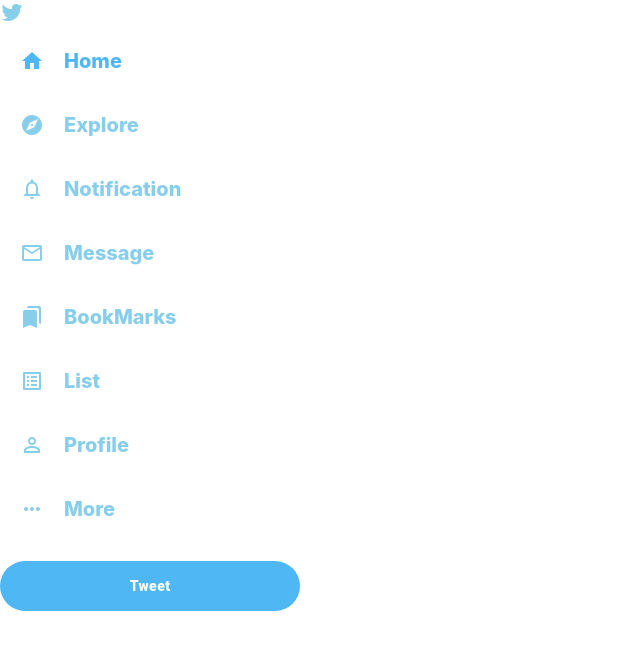
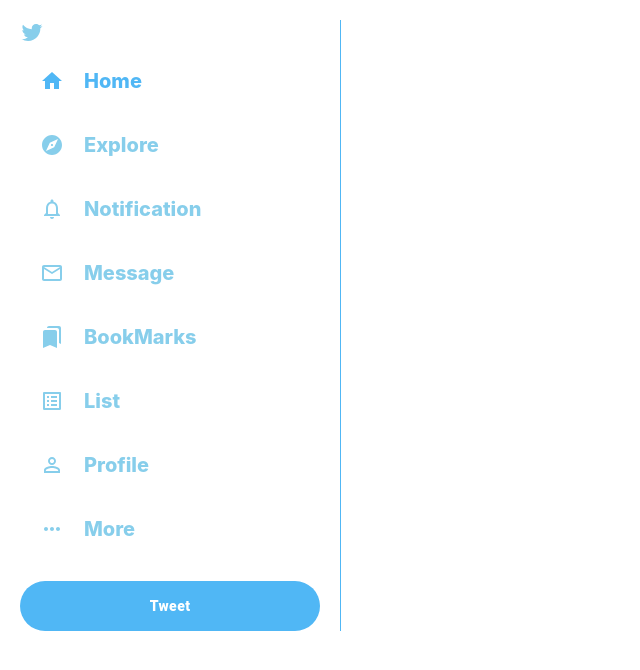
Before and after one commit to Connell97/group-react-project, a React (Create React App) app: page / in a window 1280 px wide. Shown: the top 670 px of the page, without its empty margins (0-640 px from the left). Built offline with nearby package versions, Linux system fonts and the light colour scheme.

Commit message:
Did some change in App.Js/App.css

```diff
--- a/src/App.css
+++ b/src/App.css
@@ -2,3 +2,11 @@
   --twitter-color:#50b7f5;
   --twitter-background:#e6ecf0;
 }
+.app{
+  display: flex;
+  height: 100vh;
+  max-width: 1300px;
+  margin-left: auto;
+  margin-right: auto;
+  padding: 0 10px;
+}
--- a/src/App.js
+++ b/src/App.js
@@ -3,14 +3,18 @@
 import Sidebar from './components/Sidebar';
 
 
-function App() {
+
+
+const App = () => {
   return (
     <div className="App">
-      <header className="App-header">
+
         <Sidebar/>
 
 
-      </header>
+
+
+
     </div>
   );
 }
--- a/src/components/Sidebar.css
+++ b/src/components/Sidebar.css
@@ -3,6 +3,20 @@
     font-size: 20px;
     text-align: left;
     width: 300px;
+    border-right: 1px solid var(--twitter-color) !important;
+    flex:0.3;
+    /* min-width: 250px; */
+    margin-top: 20px;
+    padding-left: 20px;
+    padding-right: 20px;
+
+}
+.siderbar_twitterIcon{
+    color: var(--twitter-color);
+    font-size: 30px!important;
+    margin-left:20px;
+    margin-bottom: 20px;
+
 }
 .sidebar_tweet{
     background-color: var(--twitter-color) !important;
@@ -15,3 +29,12 @@
     margin-top: 20px !important;
 
 }
+@media only screen and (max-width: 600px) {
+h2{
+
+    display: none;
+}
+.sidebar_tweet{
+    border-radius: 50%;
+}
+}
--- a/src/components/Sidebar.js
+++ b/src/components/Sidebar.js
@@ -15,7 +15,7 @@
   return (
 
     <div className="sidebar">
-        <TwitterIcon/>
+        <TwitterIcon className="sidebar_twitterIcon"/>
         <SidebarOption active Icon={HomeIcon}  text="Home" />
         <SidebarOption Icon={ExploreIcon} text="Explore" />
         <SidebarOption Icon={NotificationsNoneIcon}text="Notification" />
```
